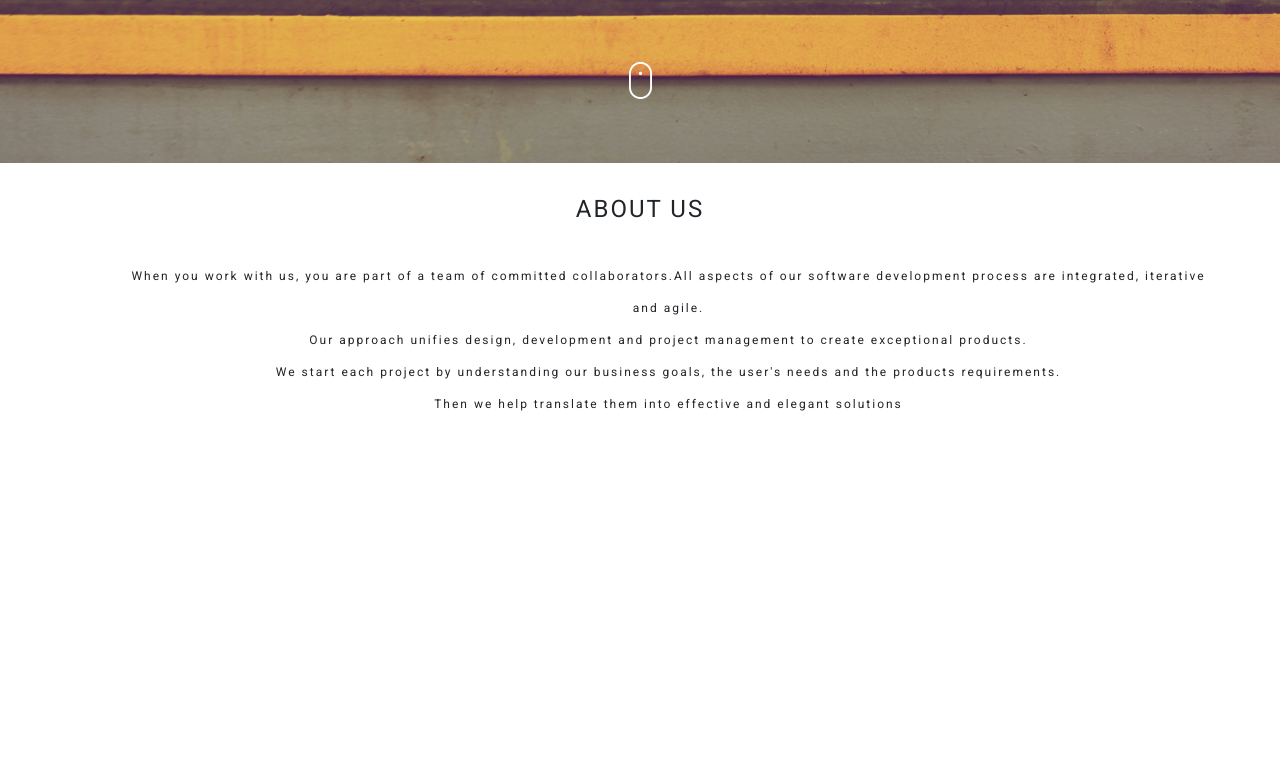
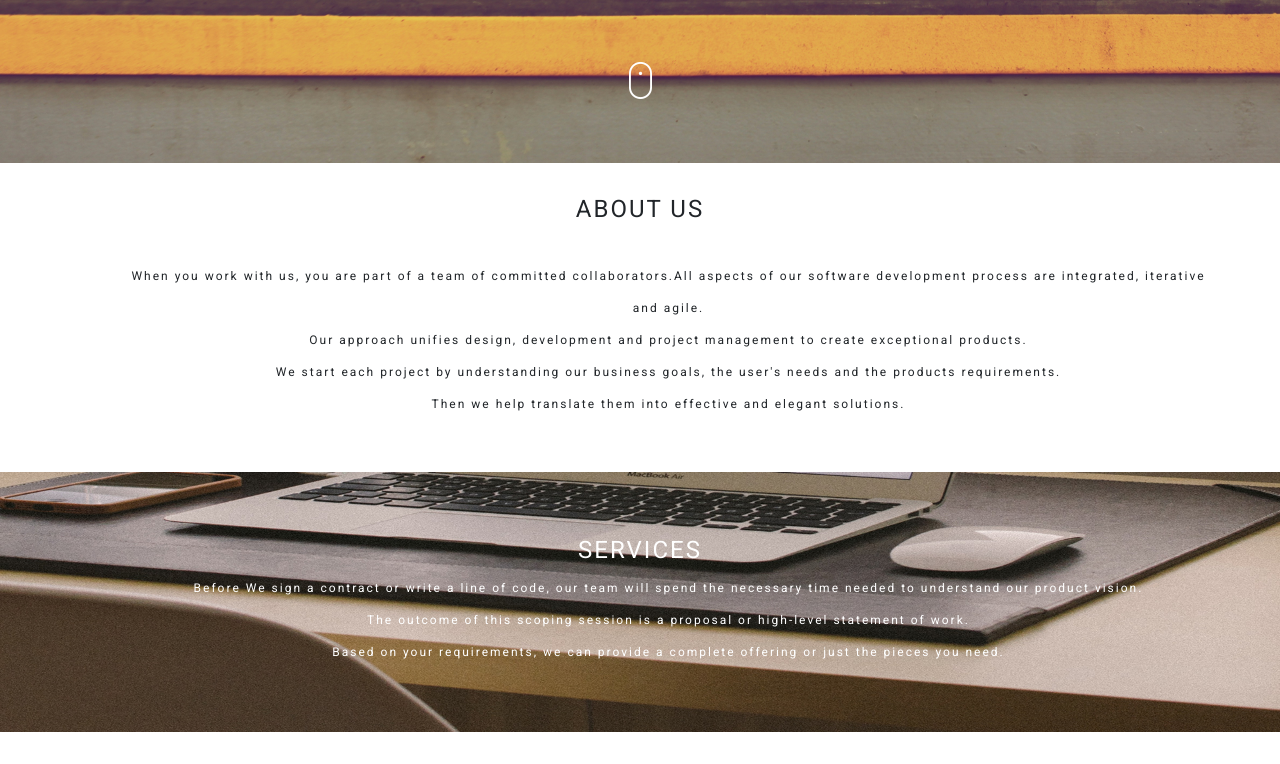
Before and after one commit to kelvinMakamu/delaniStudio, a plain HTML site: page index.html in a window 1280 px wide. Shown: the part 579-1343 px from the top of the page. Before the commit the page ends 999 px from the top, so only its background shows below. Drawn offline with Linux system fonts and the light colour scheme.

Commit message:
Modifies index and styles file to include UI and styling for Services section

```diff
--- a/css/styles.css
+++ b/css/styles.css
@@ -55,16 +55,28 @@ h1,h2,h3,h4{
 	DELANI MAIN CONTENT STYLES
 
 ********************************/
-.about-us-content{
+.delani-about-us-content{
 	padding: 2.5% 0% 0% 5%;
 	line-height: 4vh;
 }
 
-.about-us-content p{
+.delani-services-content-services{
+	padding: 0% 0% 0% 5%;
+	line-height: 4vh;
+}
+
+.delani-about-us-content p, .delani-services-content-services p{
 	font-size: 12px;
 	margin-bottom: 0px;
 }
 
+.delani-services-content{
+	color:#fff;
+	margin-top: 4%;
+  background-size: cover;
+	background-repeat: no-repeat;
+	background-image: url('../assets/backgrounds/s_image.jpg');
+}
 /**************************
 
 	DELANI BOTTOM CONTENT STYLES
--- a/index.html
+++ b/index.html
@@ -35,12 +35,26 @@
 	<!-- END DELANI TOP CONTENT -->
 	<div class="container">
 		<div class="row">
+			<!-- ABOUT US -->
 			<div class="col-md-12 col-lg-12 col-sm-12">
 				<h4 class="text-center">about us</h4>
 			</div>
-			<div class="col-md-12 col-lg-12 col-sm-12 about-us-content">
+			<div class="col-md-12 col-lg-12 col-sm-12 delani-about-us-content">
 				<p class="text-center">When you work with us, you are part of a team of committed collaborators.All aspects of our software development process are integrated, iterative <br>and agile.</p>
-				<p class="text-center">Our approach unifies design, development and project management to create exceptional products. <br>We start each project by understanding our business goals, the user's needs and the products requirements.<br>Then we help translate them into effective and elegant solutions</p>
+				<p class="text-center">Our approach unifies design, development and project management to create exceptional products. <br>We start each project by understanding our business goals, the user's needs and the products requirements.<br>Then we help translate them into effective and elegant solutions.</p>
+			</div>
+		</div>
+	</div>
+	<!-- SERVICES -->
+	<div class="jumbotron delani-services-content">
+		<div class="container">
+			<div class="row">
+				<div class="col-md-12 col-lg-12 col-sm-12">
+					<h4 class="text-center text-white">services</h4>
+				</div>
+				<div class="col-md-12 col-lg-12 col-sm-12 delani-services-content-services">
+					<p class="text-center">Before We sign a contract or write a line of code, our team will spend the necessary time needed to understand our product vision.<br>The outcome of this scoping session is a proposal or high-level statement of work.<br>Based on your requirements, we can provide a complete offering or just the pieces you need. </p>
+				</div>
 			</div>
 		</div>
 	</div>
```
